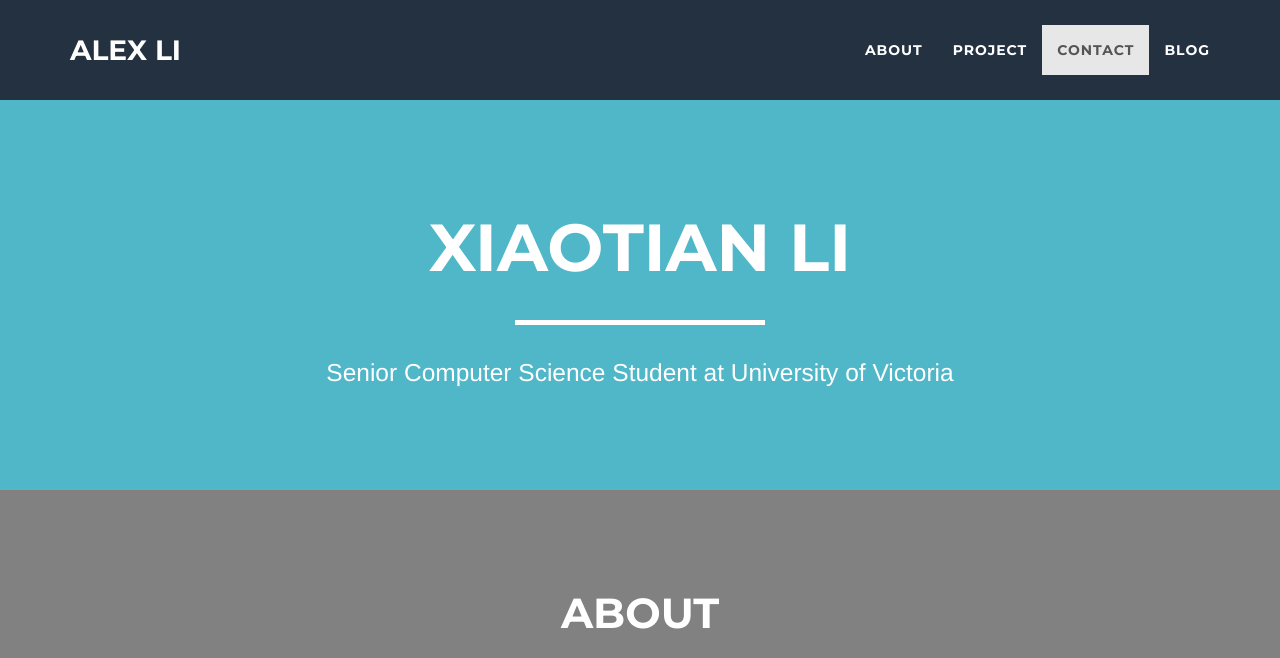
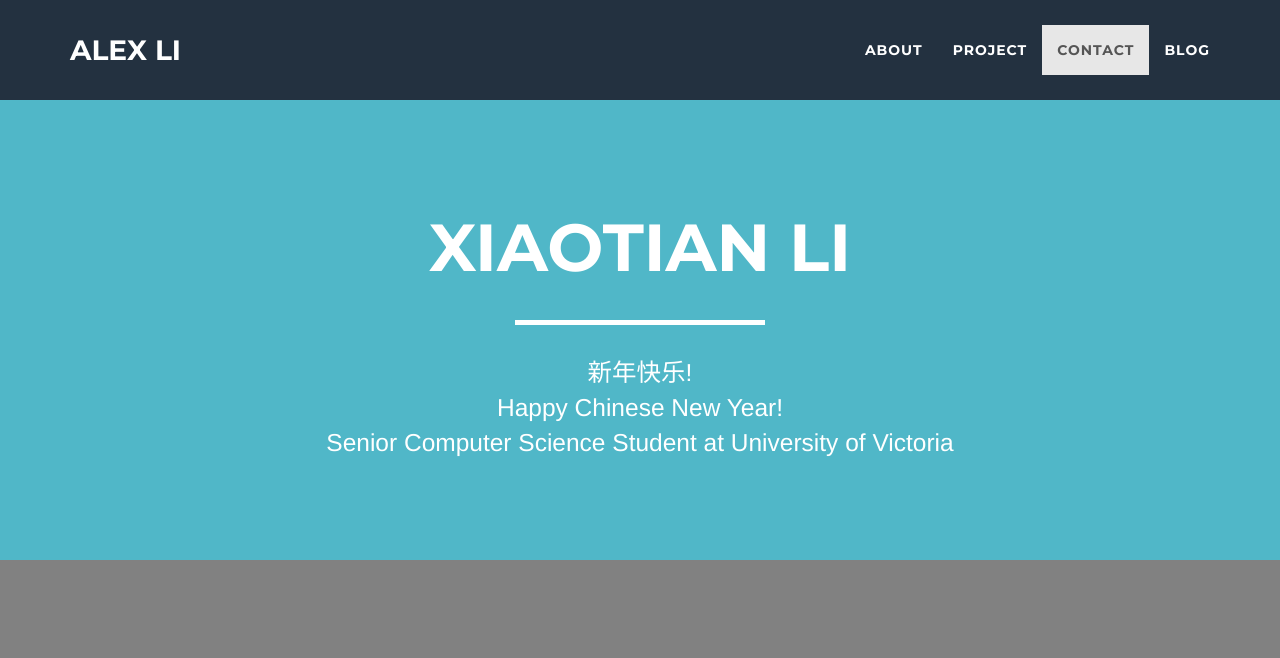
Before and after one commit to AlexLi88/personalBlog, a Django app: page / in a window 1280 px wide. Shown: the top 658 px of the page. Run offline with Django 3.2, Linux system fonts and the light colour scheme; parts of the project's set-up code (start-up, migrations or seed data) failed here and were passed over; some libraries are stand-ins or nearby versions.

Commit message:
add new year slogan

```diff
--- a/home/templates/home/index.html
+++ b/home/templates/home/index.html
@@ -69,7 +69,12 @@
 
                         <span class="name">XIAOTIAN LI</span>
                         <hr class="star-light">
+                        <span class="skills"> 新年快乐! </span>
+                        <br>
+                        <span class="skills"> Happy Chinese New Year! </span>
+                        <br>
                         <span class="skills">Senior Computer Science Student at University of Victoria</span>
+
 
                     </div>
                 </div>
```
